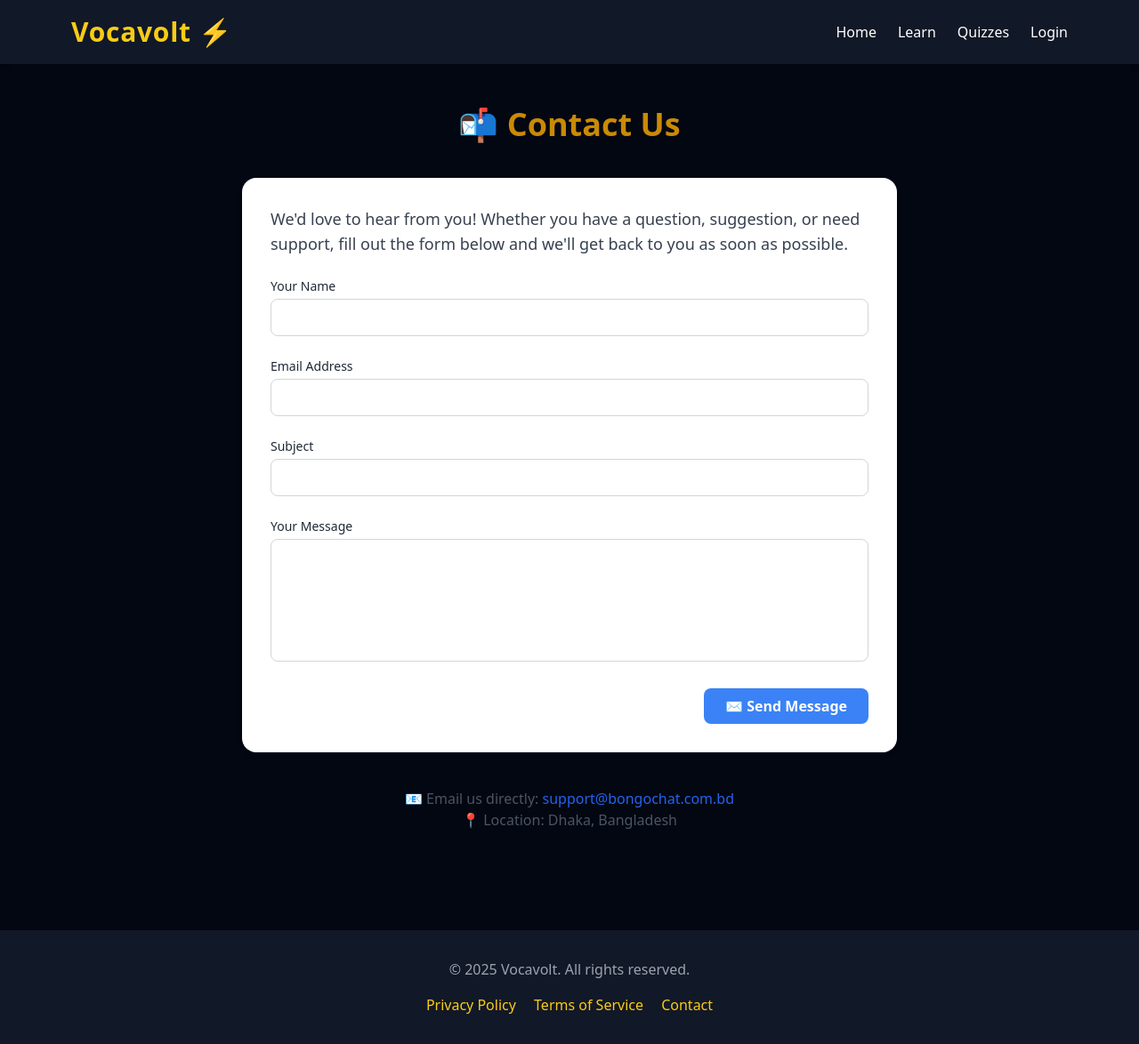
After one commit to sajib1066/vocavolt, a Django app: template templates/pages/contact.html in a window 1280 px wide. The commit adds this page. Shown: the whole page at 89% size. Run offline with Django 4.2, Linux system fonts and the light colour scheme; the template is opened without the code that fills it, so the values that code supplies are empty; some libraries are stand-ins or nearby versions.

Commit message:
add contact us page

```diff
--- a/pages/urls.py
+++ b/pages/urls.py
@@ -8,4 +8,5 @@ app_name = "pages"
 urlpatterns = [
     path('privacy-policy/', views.PrivacyPolicyPageView.as_view(), name="privacy_policy"),
     path('tos/', views.TermsOfServicePageView.as_view(), name="tos"),
+    path('contact-us/', views.ContactPageView.as_view(), name="contact"),
 ]
--- a/templates/base/base.html
+++ b/templates/base/base.html
@@ -94,7 +94,7 @@
       <div class="mt-4">
         <a href="{% url 'pages:privacy_policy' %}" class="text-yellow-400 hover:text-yellow-500 mx-2">Privacy Policy</a>
         <a href="{% url 'pages:tos' %}" class="text-yellow-400 hover:text-yellow-500 mx-2">Terms of Service</a>
-        <a href="/contact" class="text-yellow-400 hover:text-yellow-500 mx-2">Contact</a>
+        <a href="{% url 'pages:contact' %}" class="text-yellow-400 hover:text-yellow-500 mx-2">Contact</a>
       </div>
     </div>
   </footer>
--- /dev/null
+++ b/templates/pages/contact.html
@@ -0,0 +1,53 @@
+{% extends 'base/base.html' %}
+
+{% block content %}
+<main class="max-w-3xl mx-auto px-4 py-12">
+  <h1 class="text-4xl font-extrabold text-center text-yellow-600 mb-10">📬 Contact Us</h1>
+
+  <div class="bg-white p-8 rounded-2xl shadow-md space-y-6">
+    <p class="text-gray-700 text-lg">
+      We'd love to hear from you! Whether you have a question, suggestion, or need support, fill out the form below and we'll get back to you as soon as possible.
+    </p>
+
+    <form method="POST" action="" class="space-y-6">
+      {% csrf_token %}
+      <div>
+        <label for="name" class="block text-sm font-medium text-gray-800 mb-1">Your Name</label>
+        <input type="text" name="name" id="name" required
+          class="w-full px-4 py-2 border border-gray-300 rounded-lg focus:outline-none focus:ring-2 focus:ring-blue-400">
+      </div>
+
+      <div>
+        <label for="email" class="block text-sm font-medium text-gray-800 mb-1">Email Address</label>
+        <input type="email" name="email" id="email" required
+          class="w-full px-4 py-2 border border-gray-300 rounded-lg focus:outline-none focus:ring-2 focus:ring-blue-400">
+      </div>
+
+      <div>
+        <label for="subject" class="block text-sm font-medium text-gray-800 mb-1">Subject</label>
+        <input type="text" name="subject" id="subject"
+          class="w-full px-4 py-2 border border-gray-300 rounded-lg focus:outline-none focus:ring-2 focus:ring-blue-400">
+      </div>
+
+      <div>
+        <label for="message" class="block text-sm font-medium text-gray-800 mb-1">Your Message</label>
+        <textarea name="message" id="message" rows="5" required
+          class="w-full px-4 py-2 border border-gray-300 rounded-lg focus:outline-none focus:ring-2 focus:ring-blue-400 resize-none"></textarea>
+      </div>
+
+      <div class="text-right">
+        <button type="submit"
+          class="bg-blue-500 text-white font-semibold px-6 py-2 rounded-lg hover:bg-blue-600 transition duration-200">
+          ✉️ Send Message
+        </button>
+      </div>
+    </form>
+  </div>
+
+  <!-- Optional: Contact Info -->
+  <div class="mt-10 text-center text-gray-600">
+    <p>📧 Email us directly: <a href="mailto:support@example.com" class="text-blue-600 hover:underline">support@bongochat.com.bd</a></p>
+    <p>📍 Location: Dhaka, Bangladesh</p>
+  </div>
+</main>
+{% endblock content %}
--- a/templates/pages/terms.html
+++ b/templates/pages/terms.html
@@ -49,14 +49,14 @@
     <section class="bg-white p-6 rounded-lg shadow-md space-y-6">
         <h2 class="text-2xl font-semibold text-gray-900">6. Governing Law</h2>
         <p class="text-lg text-gray-700">
-            These terms are governed by and construed in accordance with the laws of [Your Country/State]. Any disputes arising out of these terms will be resolved in the courts of [Your Country/State].
+            These terms are governed by and construed in accordance with the laws of Dhaka, Bangladesh. Any disputes arising out of these terms will be resolved in the courts of Dhaka, Bangladesh.
         </p>
     </section>
 
     <section class="bg-white p-6 rounded-lg shadow-md space-y-6">
         <h2 class="text-2xl font-semibold text-gray-900">7. Contact Information</h2>
         <p class="text-lg text-gray-700">
-            If you have any questions or concerns regarding these Terms of Service, please contact us at [Your Contact Information].
+            If you have any questions or concerns regarding these Terms of Service, please contact us at support@bongochat.com.bd.
         </p>
     </section>
 </main>
--- a/vocavolt/sitemaps.py
+++ b/vocavolt/sitemaps.py
@@ -15,6 +15,7 @@ class StaticViewSitemap(Sitemap):
             'customauth:register',
             'pages:privacy_policy',
             'pages:tos',
+            'pages:contact',
         ]
 
     def location(self, item):
```
Also changed, not shown: pages/views.py (+9 -0 lines).
